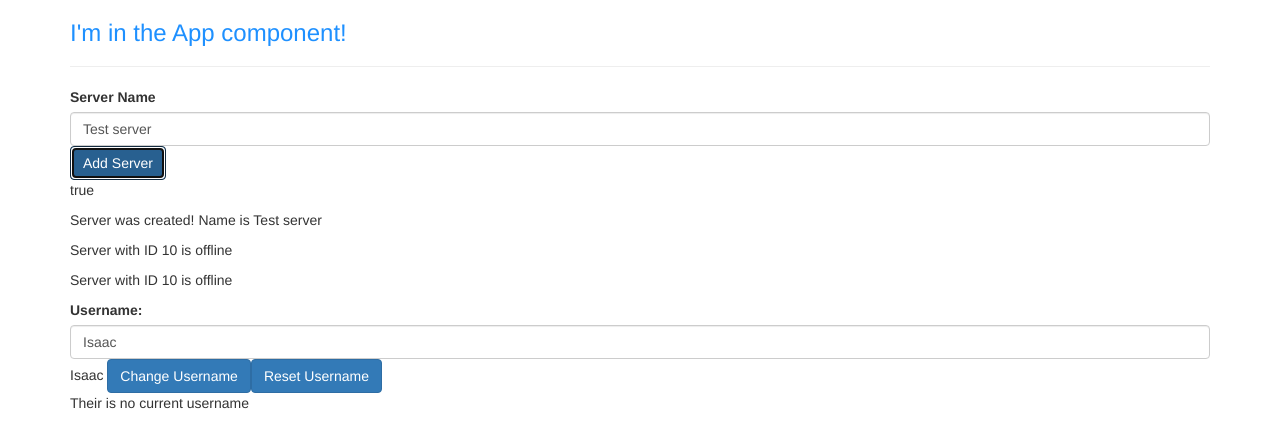
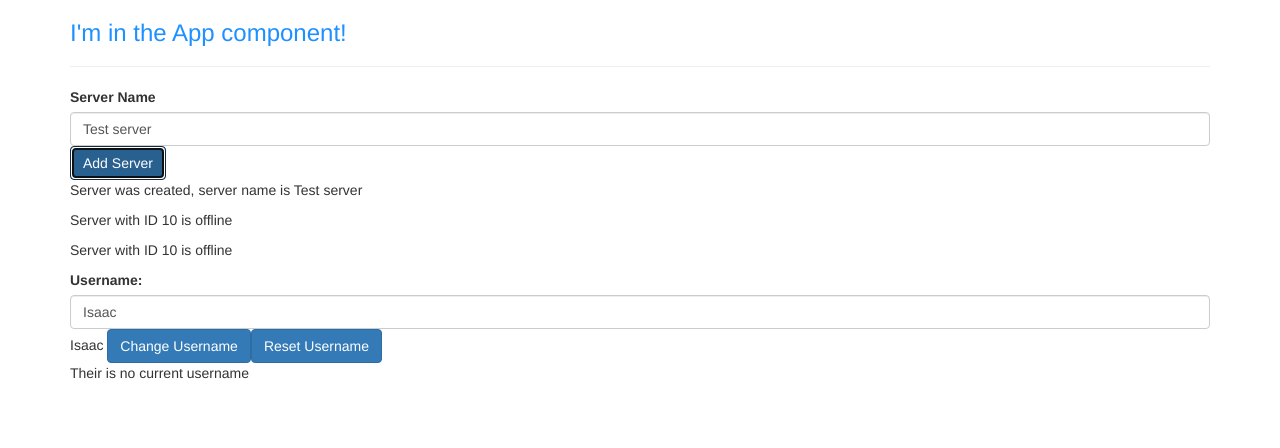
Before and after one commit to irendon1993/helloAngular, an Angular app: page / in a window 1280 px wide. Both pictures are taken after a click on the button "Add Server". Shown: the top 448 px of the page. Built offline with nearby package versions, Linux system fonts and the light colour scheme.

Commit message:
Conditionally outputting data with *ngIf

```diff
--- a/src/app/servers/servers.component.html
+++ b/src/app/servers/servers.component.html
@@ -17,7 +17,9 @@
   Add Server
 </button>
 
-<p [innerText]="allowNewServer"></p>
-<p>{{ serverCreationStatus }}</p>
+<!-- <p [innerText]="allowNewServer"></p> -->
+<!-- <p>{{ serverCreationStatus }}</p> -->
+<!-- *ngIf looks for a conditional with either true or false-->
+<p *ngIf="serverCreated">Server was created, server name is {{serverName}}</p>
 <app-server></app-server>
 <app-server></app-server>
--- a/src/app/servers/servers.component.ts
+++ b/src/app/servers/servers.component.ts
@@ -13,6 +13,7 @@
   allowNewServer = false;
   serverCreationStatus = "No server was created";
   serverName = 'Test server';
+  serverCreated = false;
 
   constructor() {
     setTimeout(() => {
@@ -24,6 +25,7 @@
   }
 
   onCreateServer() {
+    this.serverCreated = true;
     this.serverCreationStatus = "Server was created! Name is " + this.serverName;
     }
 
```
